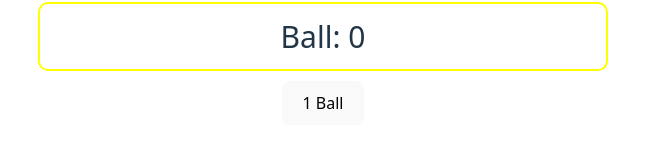
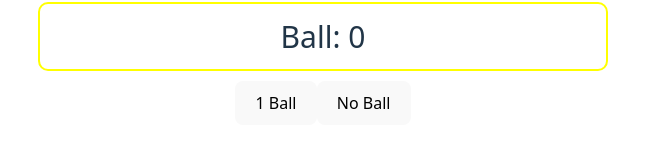
Before and after one commit to HasibulHRony/react-basics-practice-app, a React (Vite) app: page / in a window 1280 px wide. Shown: the part 572-720 px from the top of the page, without its empty margins (317-963 px from the left). Built offline with nearby package versions, Linux system fonts and the light colour scheme.

Commit message:
no Ball functionality added

```diff
--- a/src/Components/BallCounter/BallCount.jsx
+++ b/src/Components/BallCounter/BallCount.jsx
@@ -11,10 +11,17 @@ const BallCout = () => {
             setBall(<p>Over Completed</p>)
         }
     }
+
+    const handleNoBall = () =>{
+        const ballSum = ball - 1
+        setBall(ballSum);
+        alert("Ops! it was a no ball! free hit! you should do an extra ball!")
+    }
     return (
         <div>
             <div style={{ textAlign: "text-center", padding: "10px", border: "2px solid yellow", borderRadius: "10px", margin: "10px", fontSize: "30px" }}>Ball: {ball}</div>
             <button onClick={handleBall}>1 Ball</button>
+            <button onClick={handleNoBall}>No Ball</button>
         </div>
     );
 };
```
